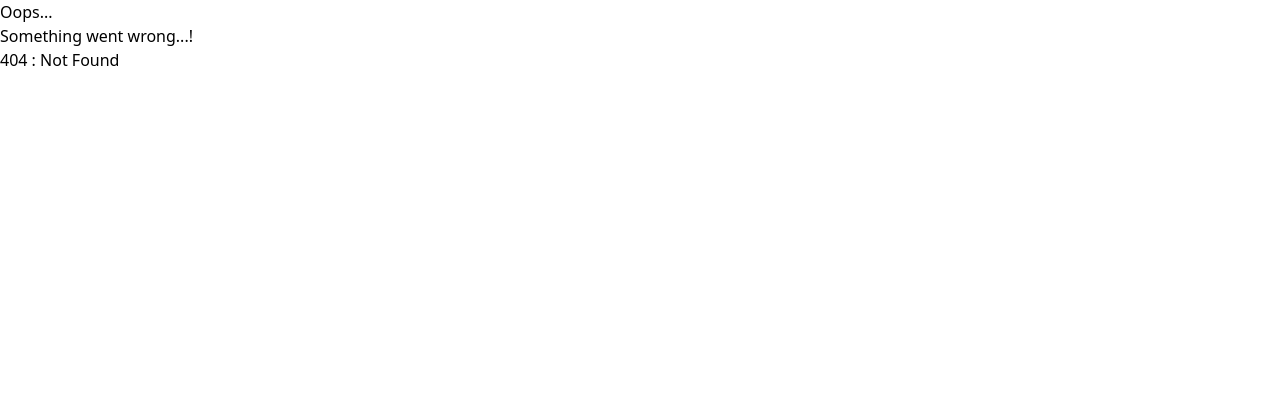
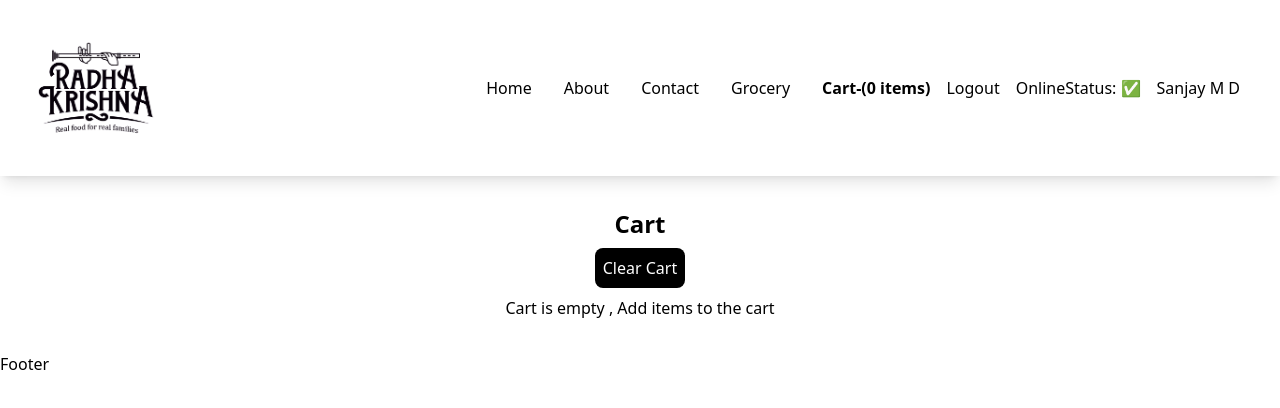
Before and after one commit to Sanjay-M-D/React-Basics, a React (Vite) app: page /cart in a window 1280 px wide. Before the commit this address had no page. Shown: the top 408 px of the page. Built offline with nearby package versions, Linux system fonts and the light colour scheme.

Commit message:
Using Redux State Management Tool

```diff
--- a/package.json
+++ b/package.json
@@ -29,11 +29,13 @@
     "tailwindcss": "^3.3.5"
   },
   "dependencies": {
+    "@reduxjs/toolkit": "^1.9.7",
     "react": "^18.2.0",
     "react-dom": "^18.2.0",
+    "react-redux": "^8.1.3",
     "react-router-dom": "^6.19.0"
   },
   "browserslist": [
-    "last 10 Chrome versions"
+    "last 2 versions"
   ]
 }
--- /dev/null
+++ b/src/components/Cart.js
@@ -0,0 +1,34 @@
+import { useDispatch, useSelector } from "react-redux";
+import { clearCart } from "../utils/cartSlice";
+import ItemList from "./ItemList";
+
+const Cart = () => {
+  const cardItems = useSelector((store) => store.cart.items);
+
+  const dispatch = useDispatch();
+
+  const handleClearCart = () => {
+    dispatch(clearCart());
+  };
+
+  return (
+    <div className="text-center m-4 p-4">
+      <h1 className="text-2xl font-bold">Cart</h1>
+
+      <div className="w-6/12 m-auto ">
+        <button
+          className="p-2 m-2 bg-black text-white rounded-lg"
+          onClick={handleClearCart}
+        >
+          Clear Cart
+        </button>
+        {cardItems.length === 0 && (
+          <h1>Cart is empty , Add items to the cart </h1>
+        )}
+        <ItemList items={cardItems} />
+      </div>
+    </div>
+  );
+};
+
+export default Cart;
--- a/src/components/Header.js
+++ b/src/components/Header.js
@@ -3,6 +3,7 @@
 import { Link } from "react-router-dom";
 import useOnlineStatus from "../utils/useOnlineStatus";
 import UserContext from "../utils/UserContext";
+import { useSelector } from "react-redux";
 
 export const TitleComponent = () => (
   <Link to="/">
@@ -16,6 +17,10 @@
   const onlineStatus = useOnlineStatus();
 
   const { loggedInUser } = useContext(UserContext);
+
+  // Subscribing to the store using a Selector
+  const cartItems = useSelector((store) => store.cart.items);
+  console.log(cartItems);
 
   return (
     <div className="flex justify-between shadow-lg px-2 ">
@@ -34,8 +39,8 @@
           <li className="px-4">
             <Link to="/grocery">Grocery</Link>
           </li>
-          <li className="px-4">
-            <Link to="/cart">Cart</Link>
+          <li className="px-4 font-bold">
+            <Link to="/cart">Cart-({cartItems.length} items)</Link>
           </li>
           {isLoggedIn ? (
             <button className="login-btn" onClick={() => setIsLoggedIn(false)}>
--- a/src/components/ItemList.js
+++ b/src/components/ItemList.js
@@ -1,7 +1,17 @@
 import { ITEM_IMG_CDN_URL } from "../utils/constants";
+import { useDispatch } from "react-redux";
+import { addItem } from "../utils/cartSlice";
 
 const ItemList = ({ items }) => {
   // console.log(items);
+
+  const dispatch = useDispatch();
+
+  const handleAddItem = (item) => {
+    // dispatch the action
+    dispatch(addItem(item));
+  };
+
   return (
     <div>
       {items.map((item) => (
@@ -23,10 +33,14 @@
               {item?.card?.info?.description}
             </p>
           </div>
+
           <div className="w-3/12 p-4">
             <div className="absolute">
-              <button className="p-1 mx-[90px] text-white bg-black shadow-lg">
-                Add +{" "}
+              <button
+                className="p-1 mx-[90px] text-white bg-black shadow-lg"
+                onClick={() => handleAddItem(item)}
+              >
+                Add +
               </button>
             </div>
             <img
--- /dev/null
+++ b/src/utils/appStore.js
@@ -0,0 +1,10 @@
+import { configureStore } from "@reduxjs/toolkit";
+import cardReducer from "../utils/cartSlice";
+
+const appStore = configureStore({
+  reducer: {
+    cart: cardReducer,
+  },
+});
+
+export default appStore;
--- /dev/null
+++ b/src/utils/cartSlice.js
@@ -0,0 +1,24 @@
+import { createSlice } from "@reduxjs/toolkit";
+
+const cartSlice = createSlice({
+  name: "cart",
+  initialState: {
+    items: [],
+  },
+  reducers: {
+    addItem: (state, action) => {
+      // Mutating the State here
+      state.items.push(action.payload);
+    },
+    removeItem: (state) => {
+      state.items.pop();
+    },
+    clearCart: (state) => {
+      state.items.length = 0; // []
+    },
+  },
+});
+
+export const { addItem, removeItem, clearCart } = cartSlice.actions;
+
+export default cartSlice.reducer;
```
Also changed, not shown: src/App.js (+9 -0 lines), 2 other files (tests, documents, lock files or other folders).
